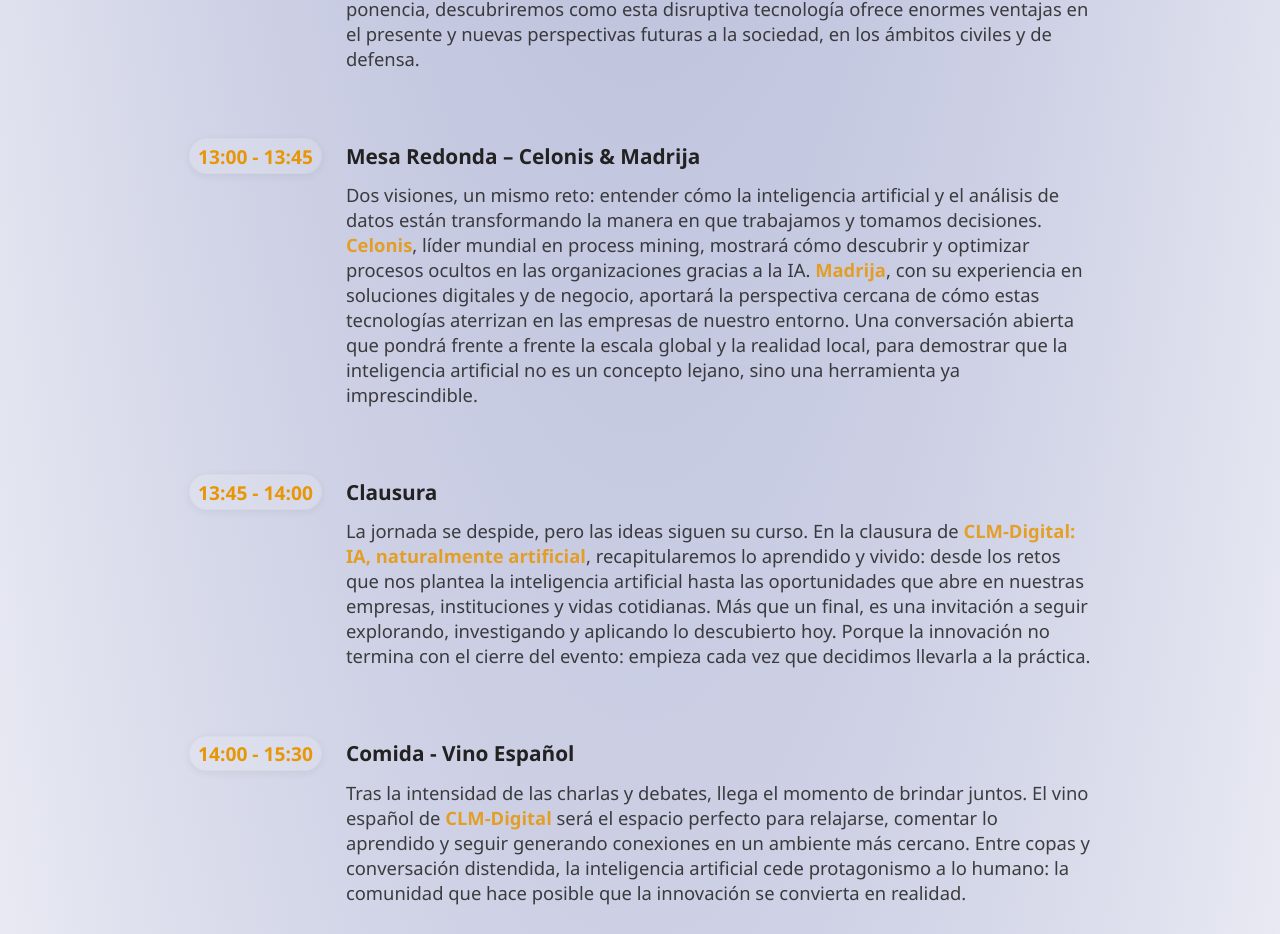
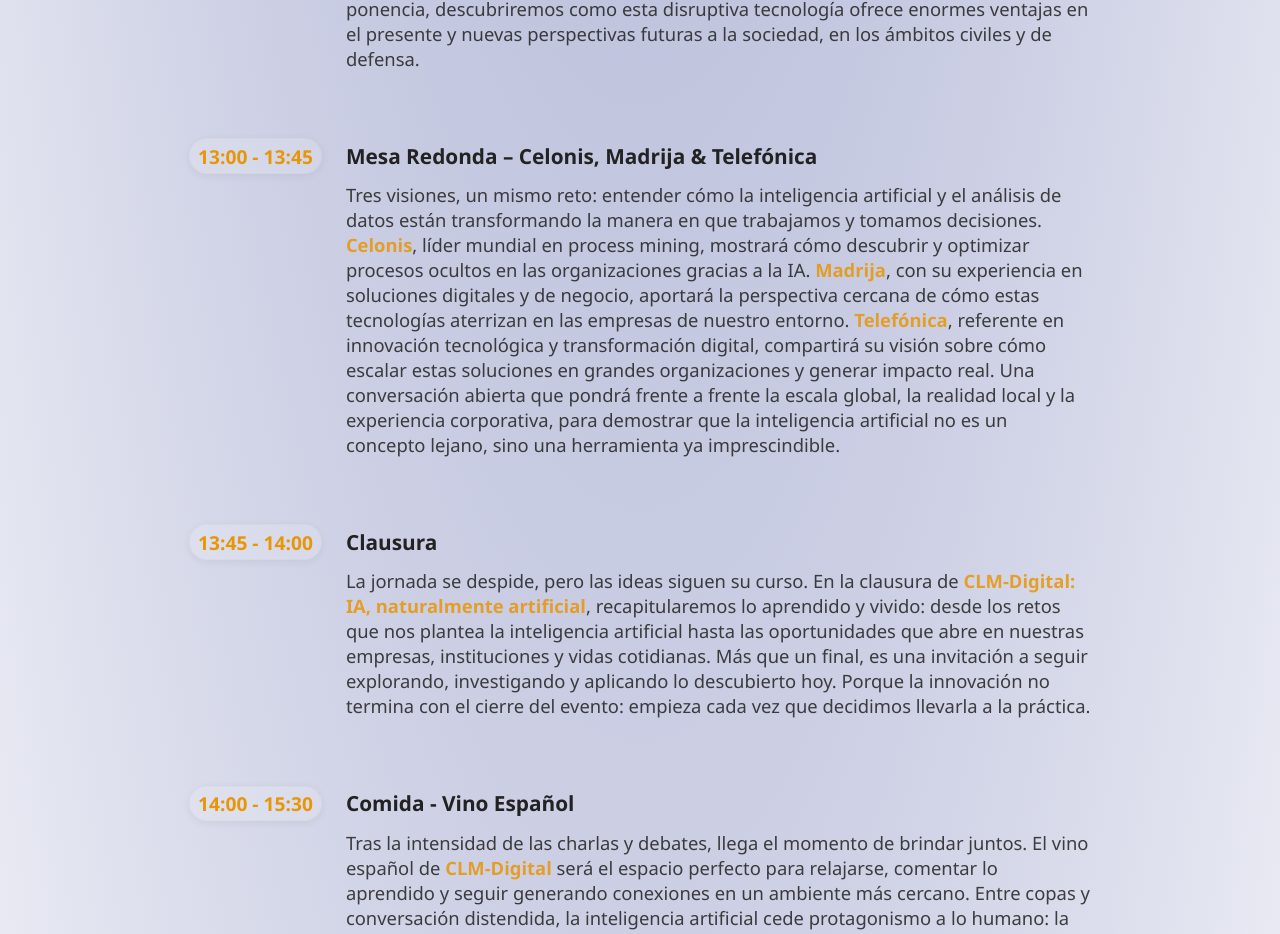
Before and after one commit to fernandomartin18/clmDigital, a React (Vite) app: page / in a window 1280 px wide. Shown: the part 3635-4569 px from the top of the page. Built offline with nearby package versions, Linux system fonts and the light colour scheme.

Commit message:
mesa redonda actualizada

```diff
--- a/src/components/Programa.jsx
+++ b/src/components/Programa.jsx
@@ -99,19 +99,10 @@
 	},
 	{
 		hora: ' 13:00 - 13:45',
-		titulo: 'Mesa Redonda – Celonis & Madrija',
+		titulo: 'Mesa Redonda – Celonis, Madrija & Telefónica',
 		descripcion: (
 			<>
-				Dos visiones, un mismo reto: entender cómo la inteligencia artificial y el
-				análisis de datos están transformando la manera en que trabajamos y tomamos
-				decisiones. <span className="marca-clm">Celonis</span>, líder mundial en
-				process mining, mostrará cómo descubrir y optimizar procesos ocultos en las
-				organizaciones gracias a la IA. <span className="marca-clm">Madrija</span>,
-				con su experiencia en soluciones digitales y de negocio, aportará la
-				perspectiva cercana de cómo estas tecnologías aterrizan en las empresas de
-				nuestro entorno. Una conversación abierta que pondrá frente a frente la
-				escala global y la realidad local, para demostrar que la inteligencia
-				artificial no es un concepto lejano, sino una herramienta ya imprescindible.
+				Tres visiones, un mismo reto: entender cómo la inteligencia artificial y el análisis de datos están transformando la manera en que trabajamos y tomamos decisiones. <span className="marca-clm">Celonis</span>, líder mundial en process mining, mostrará cómo descubrir y optimizar procesos ocultos en las organizaciones gracias a la IA. <span className="marca-clm">Madrija</span>, con su experiencia en soluciones digitales y de negocio, aportará la perspectiva cercana de cómo estas tecnologías aterrizan en las empresas de nuestro entorno. <span className="marca-clm">Telefónica</span>, referente en innovación tecnológica y transformación digital, compartirá su visión sobre cómo escalar estas soluciones en grandes organizaciones y generar impacto real. Una conversación abierta que pondrá frente a frente la escala global, la realidad local y la experiencia corporativa, para demostrar que la inteligencia artificial no es un concepto lejano, sino una herramienta ya imprescindible.
 			</>
 		),
 	},
```
